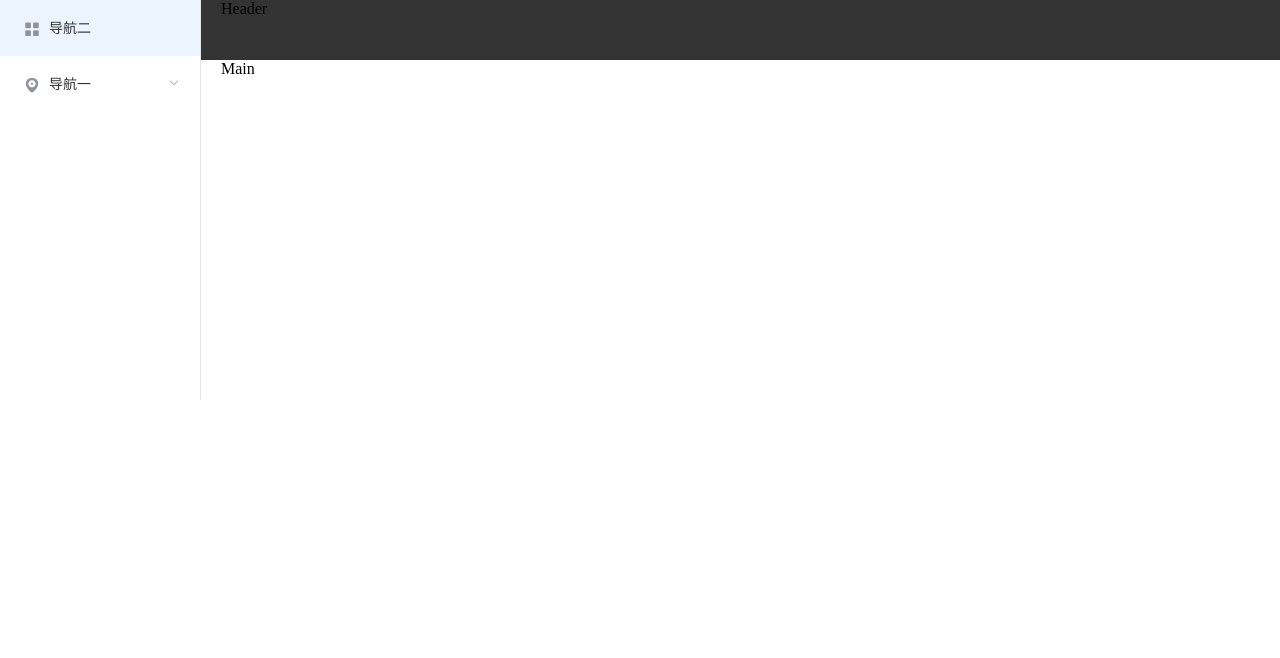
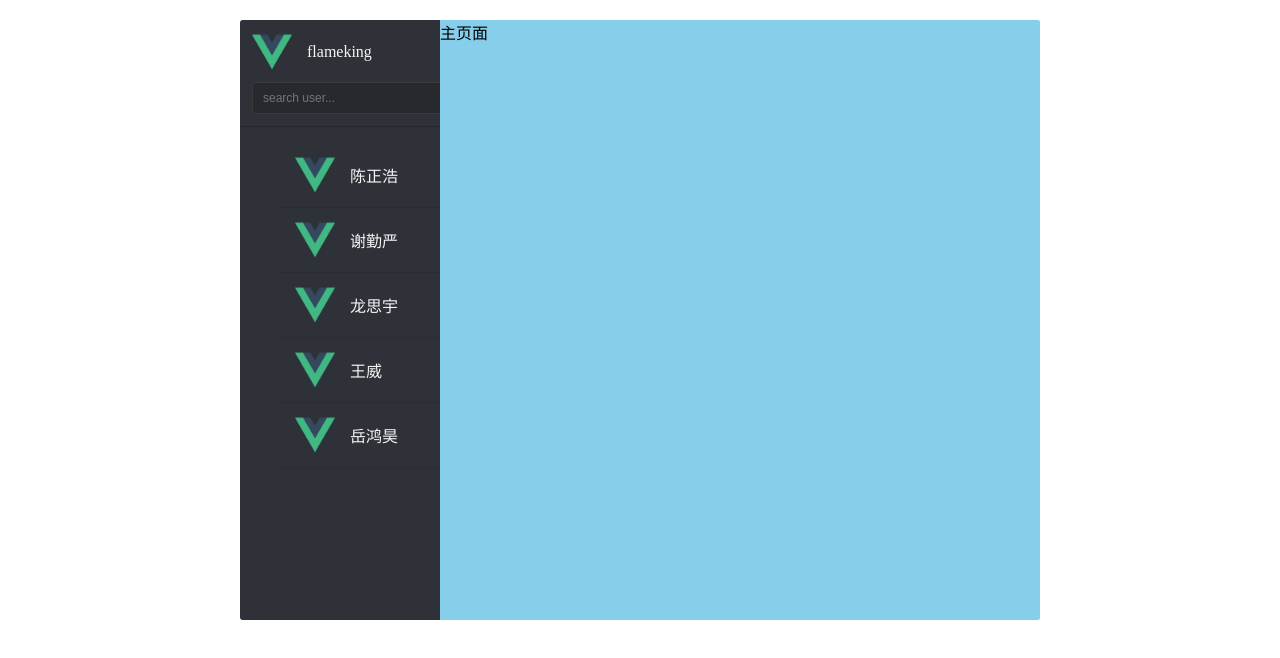
Before and after one commit to Casflawed/our-wechat-vue, a Vue app: page / in a window 1280 px wide. Shown: the top 658 px of the page. Built offline with nearby package versions, Linux system fonts and the light colour scheme.

Commit message:
两列布局，用户列表页和主页面

```diff
--- a/router/index.js
+++ b/router/index.js
@@ -4,18 +4,7 @@ import VueRouter from "vue-router";
 Vue.use(VueRouter);
 
 const routes = [
-    {
-        path: '/home',
-        name: 'Home',
-        // 按需引入
-        component: () => import('../src/views/Home.vue')
-    },
-    {
-        path: '/user',
-        name: 'User',
-        // 按需引入
-        component: () => import('../src/views/User.vue')
-    }
+
 ];
 
 const routers = new VueRouter({
--- a/src/App.vue
+++ b/src/App.vue
@@ -1,22 +1,50 @@
 <template>
   <div id="app">
-    <Home></Home>
+    <div class="sidebar">
+      <card></card>
+      <list></list>
+    </div>
+    <div class="main">主页面</div>
   </div>
 </template>
 
 <script>
-import Home from '@/views/Home'
+import Card from "./components/card.vue";
+import List from "./components/list.vue";
 export default {
   name: "App",
   components: {
-    Home
+    Card,
+    List,
   },
 };
 </script>
 
 <style scoped>
 #app {
-  /* 一屏高 */
-  height: 100vh;
+  margin: 20px auto;
+  width: 800px;
+  height: 600px;
+  background-color: skyblue;
+  overflow: hidden;
+  border-radius: 3px;
 }
+
+.sidebar,
+.main {
+  height: 100%;
+}
+
+.sidebar {
+  float: left;
+  width: 200px;
+  color: #f4f4f4;
+  background-color: #2e3238;
+}
+
+.main {
+        position: relative;
+        overflow: hidden;
+        background-color: skyblue;
+    }
 </style>
--- a/src/components/NavMenu.vue
+++ /dev/null
@@ -1,95 +0,0 @@
-<template>
-  <el-menu
-    default-active="1-4-1"
-    class="el-menu-vertical-demo"
-    @open="handleOpen"
-    @close="handleClose"
-    :collapse="isCollapse"
-  >
-    <el-menu-item index="2">
-      <i class="el-icon-menu"></i>
-      <span slot="title">导航二</span>
-    </el-menu-item>
-
-    <el-submenu index="1">
-      <template slot="title">
-        <i class="el-icon-location"></i>
-        <span slot="title">导航一</span>
-      </template>
-      <el-menu-item-group title="分组2">
-        <el-menu-item index="1-3">选项3</el-menu-item>
-      </el-menu-item-group>
-    </el-submenu>
-  </el-menu>
-</template>
-<script>
-export default {
-  name: "NavMenu",
-
-  data() {
-    return {
-      isCollapse: false,
-      menu: [
-        {
-          path: "/",
-          name: "home",
-          lable: "首页",
-          icon: "s-home",
-          url: "Home/Home",
-        },
-        {
-          path: "/mall",
-          name: "mall",
-          lable: "商品管理",
-          icon: "video-play",
-          url: "MallManage/MallManage",
-        },
-        {
-          path: "/user",
-          name: "user",
-          lable: "用户管理",
-          icon: "user",
-          url: "UserManage/UserManage",
-        },
-        {
-          lable: "首页",
-          icon: "location",
-          children: [
-            {
-              path: "/page1",
-              name: "page1",
-              icon: "setting",
-              lable: "页面1",
-              url: "Other/PageOne",
-            },
-            {
-              path: "/page2",
-              name: "page2",
-              lable: "页面2",
-              icon: "setting",
-              url: "Other/PageTwo",
-            },
-          ],
-        },
-      ],
-    };
-  },
-  methods: {
-    handleOpen(key, keyPath) {
-      console.log(key, keyPath);
-    },
-    handleClose(key, keyPath) {
-      console.log(key, keyPath);
-    },
-  },
-};
-</script>
-
-
-<!-- Add "scoped" attribute to limit CSS to this component only -->
-<style scoped>
-.el-menu-vertical-demo:not(.el-menu--collapse) {
-  width: 200px;
-  min-height: 400px;
-}
-</style>
--- /dev/null
+++ b/src/components/card.vue
@@ -0,0 +1,75 @@
+<template>
+  <div class="card">
+    <header>
+      <img
+        class="avatar"
+        width="40px"
+        height="40px"
+        alt="flameking"
+        src="../assets/logo.png"
+      />
+      <p class="name">flameking</p>
+    </header>
+    <footer>
+      <input
+        class="search"
+        type="text"
+        placeholder="search user..."
+        @keyup="onKeyup"
+      />
+    </footer>
+  </div>
+</template>
+<script>
+export default {
+  name: "Card",
+
+  data() {
+    return {};
+  },
+  methods: {
+    onKeyup(e) {
+      this.search(e.target.value);
+    },
+  },
+};
+</script>
+
+
+<!-- Add "scoped" attribute to limit CSS to this component only -->
+<style scoped>
+.card {
+  padding: 12px;
+  border-bottom: solid 1px #24272c;
+}
+footer {
+  margin-top: 10px;
+}
+
+.avatar,.name{
+  vertical-align: middle;
+}
+
+.avatar{
+  border-radius: 2px;
+}
+
+.name{
+  display: inline-block;
+  margin: 0 0 0 15px;
+  font-size: 16px;
+}
+
+.search {
+        padding: 0 10px;
+        width: 100%;
+        font-size: 12px;
+        color: #fff;
+        height: 30px;
+        line-height: 30px;
+        border: solid 1px #3a3a3a;
+        border-radius: 4px;
+        outline: none;
+        background-color: #26292E;
+    }
+</style>
--- /dev/null
+++ b/src/components/list.vue
@@ -0,0 +1,56 @@
+<template>
+  <div class="list">
+    <ul >
+      <li v-for="session in sessions" :key="session">
+        <img
+        class="avatar"
+        width="40px"
+        height="40px"
+        :alt="session"
+        key="session"
+        src="../assets/logo.png"
+      />
+      <p class="name">{{session}}</p>
+      </li>
+    </ul>
+
+  </div>
+</template>
+
+<script>
+export default {
+    name: 'List',
+    data(){
+        return {
+          sessions:[
+            "陈正浩",
+            "谢勤严",
+            "龙思宇",
+            "王威",
+            "岳鸿昊"
+          ]
+        }
+    }
+}
+</script>
+
+<style scoped>
+    li {
+        padding: 12px 15px;
+        border-bottom: 1px solid #292C33;
+        cursor: pointer;
+        transition: background-color .1s;
+        list-style-type: none;
+
+    }
+    .avatar, .name {
+        vertical-align: middle;
+    }
+    .avatar {
+        border-radius: 2px;
+    }
+    .name {
+        display: inline-block;
+        margin: 0 0 0 15px;
+    }
+</style>
--- a/src/views/Home.vue
+++ b/src/views/Home.vue
@@ -1,24 +1,23 @@
 <template>
-  <el-container style="height: 100%">
-    <!-- <h3 >通用后台管理系统</h3> -->
-    <!-- 1.宽度自适应 -->
-    <el-aside width="auto">
-      <NavMenu></NavMenu>
-    </el-aside>
-    <el-container>
-      <el-header>Header</el-header>
-      <el-main>Main</el-main>
-    </el-container>
-  </el-container>
+  <div>
+
+    <div>侧边栏</div>
+
+    <div></div>
+
+    <div></div>
+
+  </div>
+
 </template>
 
 <script>
-import NavMenu from "../components/NavMenu.vue";
+// import NavMenu from '../components/NavMenu.vue'
 export default {
   name: "Home",
-  components: {
-    NavMenu,
-  },
+  // components: {
+  //   NavMenu
+  // },
   data() {
     return {};
   },
@@ -26,11 +25,5 @@ export default {
 </script>
 
 <style lang="less" scoped>
-.el-header {
-  background-color: #333;
-}
 
-.el-main {
-  padding-top: 0px;
-}
 </style>
--- a/src/views/User.vue
+++ /dev/null
@@ -1,12 +0,0 @@
-<template>
-  <div>User</div>
-</template>
-
-<script>
-export default {
-    name: 'Home',
-    data(){
-        return {}
-    }
-}
-</script>
```
